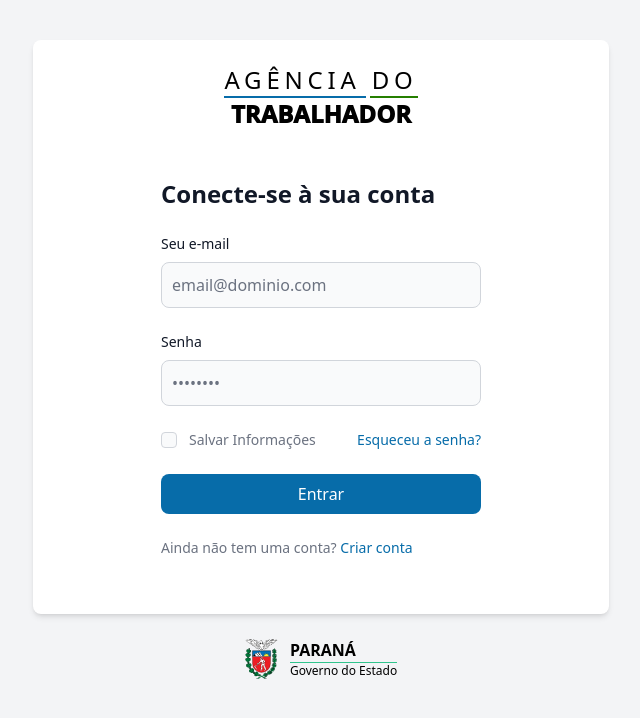
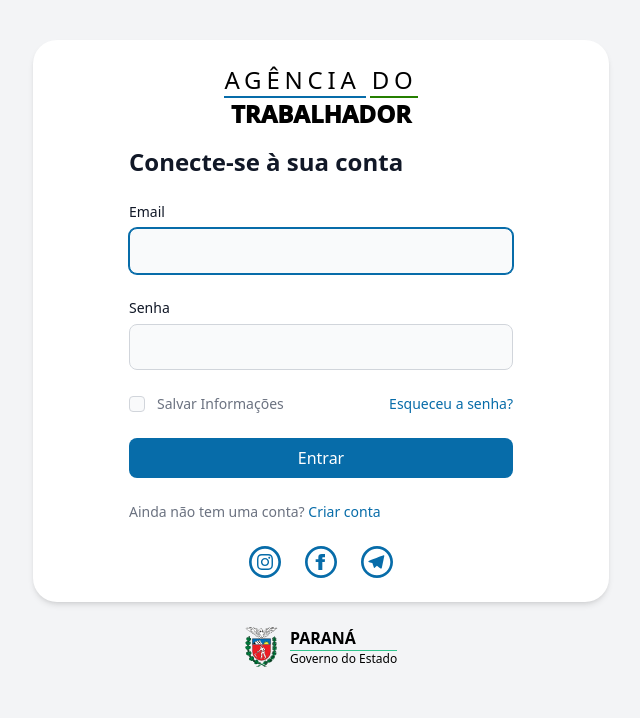
Before and after one commit to odivalneto/JobsParana, a Django app: page /accounts/login/ in a window 1280 px wide. Shown: the top 718 px of the page, without its empty margins (319-959 px from the left). Run offline with Django 5.2, Linux system fonts and the light colour scheme; some libraries are stand-ins or nearby versions.

Commit message:
Updates template login

```diff
--- a/static/src/output.css
+++ b/static/src/output.css
@@ -1283,6 +1283,14 @@
   margin-left: 30px;
 }
 
+.mt-10 {
+  margin-top: 2.5rem;
+}
+
+.mt-6 {
+  margin-top: 1.5rem;
+}
+
 .line-clamp-3 {
   overflow: hidden;
   display: -webkit-box;
@@ -1414,6 +1422,14 @@
   width: 3;
 }
 
+.w-6 {
+  width: 1.5rem;
+}
+
+.w-8 {
+  width: 2rem;
+}
+
 .max-w-2xl {
   max-width: 42rem;
 }
@@ -1432,6 +1448,26 @@
 
 .max-w-xl {
   max-width: 36rem;
+}
+
+.max-w-xs {
+  max-width: 20rem;
+}
+
+.max-w-4 {
+  max-width: 1rem;
+}
+
+.max-w-60 {
+  max-width: 15rem;
+}
+
+.max-w-3 {
+  max-width: 0.75rem;
+}
+
+.max-w-36 {
+  max-width: 9rem;
 }
 
 .flex-1 {
@@ -1661,6 +1697,14 @@
   border-radius: 0.5rem;
 }
 
+.rounded-xl {
+  border-radius: 0.75rem;
+}
+
+.rounded-3xl {
+  border-radius: 1.5rem;
+}
+
 .rounded-e-lg {
   border-start-end-radius: 0.5rem;
   border-end-end-radius: 0.5rem;
@@ -1823,6 +1867,10 @@
   padding: 1rem;
 }
 
+.p-6 {
+  padding: 1.5rem;
+}
+
 .px-2 {
   padding-left: 0.5rem;
   padding-right: 0.5rem;
@@ -1906,6 +1954,18 @@
 
 .pl-\[30px\] {
   padding-left: 30px;
+}
+
+.pb-1 {
+  padding-bottom: 0.25rem;
+}
+
+.pt-10 {
+  padding-top: 2.5rem;
+}
+
+.pt-8 {
+  padding-top: 2rem;
 }
 
 .text-center {
--- /dev/null
+++ b/templates/misc/social_media.html
@@ -0,0 +1,24 @@
+<div class="flex justify-between mx-auto max-w-36 text-primary-100">
+
+    <a href="https://instagram.com/agenciadotrabalhadorcuritiba/" target="_blank">
+        <svg xmlns="http://www.w3.org/2000/svg" class="w-8 h-8 " viewBox="0 0 24 24" fill="currentColor">
+            <path d="M12 2c5.514 0 10 4.486 10 10s-4.486 10-10 10-10-4.486-10-10 4.486-10 10-10zm0-2c-6.627 0-12 5.373-12 12s5.373 12 12 12 12-5.373 12-12-5.373-12-12-12zm0 7.082c1.602 0 1.792.006 2.425.035 1.627.074 2.385.845 2.46 2.459.028.633.034.822.034 2.424s-.006 1.792-.034 2.424c-.075 1.613-.832 2.386-2.46 2.46-.633.028-.822.035-2.425.035-1.602 0-1.792-.006-2.424-.035-1.63-.075-2.385-.849-2.46-2.46-.028-.632-.035-.822-.035-2.424s.007-1.792.035-2.424c.074-1.615.832-2.386 2.46-2.46.632-.029.822-.034 2.424-.034zm0-1.082c-1.63 0-1.833.007-2.474.037-2.18.1-3.39 1.309-3.49 3.489-.029.641-.036.845-.036 2.474 0 1.63.007 1.834.036 2.474.1 2.179 1.31 3.39 3.49 3.49.641.029.844.036 2.474.036 1.63 0 1.834-.007 2.475-.036 2.176-.1 3.391-1.309 3.489-3.49.029-.64.036-.844.036-2.474 0-1.629-.007-1.833-.036-2.474-.098-2.177-1.309-3.39-3.489-3.489-.641-.03-.845-.037-2.475-.037zm0 2.919c-1.701 0-3.081 1.379-3.081 3.081s1.38 3.081 3.081 3.081 3.081-1.379 3.081-3.081c0-1.701-1.38-3.081-3.081-3.081zm0 5.081c-1.105 0-2-.895-2-2 0-1.104.895-2 2-2 1.104 0 2.001.895 2.001 2s-.897 2-2.001 2zm3.202-5.922c-.397 0-.72.322-.72.72 0 .397.322.72.72.72.398 0 .721-.322.721-.72 0-.398-.322-.72-.721-.72z"></path>
+        </svg>
+
+    </a>
+
+    <a href="https://www.facebook.com/people/Agência-do-Trabalhador-Curitiba/61556199377273/?_rdr" target="_blank">
+        <svg xmlns="http://www.w3.org/2000/svg" class="w-8 h-8" viewBox="0 0 24 24" fill="currentColor">
+            <path d="M12 2c5.514 0 10 4.486 10 10s-4.486 10-10 10-10-4.486-10-10 4.486-10 10-10zm0-2c-6.627 0-12 5.373-12 12s5.373 12 12 12 12-5.373 12-12-5.373-12-12-12zm-2 10h-2v2h2v6h3v-6h1.82l.18-2h-2v-.833c0-.478.096-.667.558-.667h1.442v-2.5h-2.404c-1.798 0-2.596.792-2.596 2.308v1.692z"></path>
+        </svg>
+
+    </a>
+
+    <a href="https://t.me/agenciacuritiba" target="_blank">
+        <svg xmlns="http://www.w3.org/2000/svg" class="w-8 h-8" viewBox="0 0 24 24" fill="currentColor">
+            <path d="M12,0c-6.627,0 -12,5.373 -12,12c0,6.627 5.373,12 12,12c6.627,0 12,-5.373 12,-12c0,-6.627 -5.373,-12 -12,-12Zm0,2c5.514,0 10,4.486 10,10c0,5.514 -4.486,10 -10,10c-5.514,0 -10,-4.486 -10,-10c0,-5.514 4.486,-10 10,-10Zm2.692,14.889c0.161,0.115 0.368,0.143 0.553,0.073c0.185,-0.07 0.322,-0.228 0.362,-0.42c0.435,-2.042 1.489,-7.211 1.884,-9.068c0.03,-0.14 -0.019,-0.285 -0.129,-0.379c-0.11,-0.093 -0.263,-0.12 -0.399,-0.07c-2.096,0.776 -8.553,3.198 -11.192,4.175c-0.168,0.062 -0.277,0.223 -0.271,0.4c0.006,0.177 0.125,0.33 0.296,0.381c1.184,0.354 2.738,0.847 2.738,0.847c0,0 0.725,2.193 1.104,3.308c0.047,0.139 0.157,0.25 0.301,0.287c0.145,0.038 0.298,-0.001 0.406,-0.103c0.608,-0.574 1.548,-1.461 1.548,-1.461c0,0 1.786,1.309 2.799,2.03Zm-5.505,-4.338l0.84,2.769l0.186,-1.754c0,0 3.243,-2.925 5.092,-4.593c0.055,-0.048 0.062,-0.13 0.017,-0.188c-0.045,-0.057 -0.126,-0.071 -0.188,-0.032c-2.143,1.368 -5.947,3.798 -5.947,3.798Z"></path>
+        </svg>
+
+    </a>
+
+</div>
--- a/templates/registration/login.html
+++ b/templates/registration/login.html
@@ -1,9 +1,10 @@
 {% extends '_login.html' %}
 {% load static %}
+{% load custom_tags %}
 
 {% block content %}
 
-    <section class="bg-white rounded-lg shadow-md py-6 px-4 mx-auto max-w-xl">
+    <section class="bg-white rounded-3xl shadow-md p-6 mx-auto max-w-xl">
 
         <div class="container grid gap-4 md:max-w-sm mx-auto">
 
@@ -11,32 +12,26 @@
                 {% include 'misc/logo_agencia_trabalhador.html' %}
             </div>
 
-            <div class="space-y-4 md:space-y-6 sm:p-8">
+            <div class="space-y-6">
+
                 <h1 class="text-xl font-bold leading-tight tracking-tight text-gray-900 md:text-2xl dark:text-white">
                     Conecte-se à sua conta
                 </h1>
-                <form class="space-y-4 md:space-y-6" method="POST">{% csrf_token %}
-                    <div>
-                        <label for="username" class="block mb-2 text-sm font-medium text-gray-900 dark:text-white">Seu
-                            e-mail</label>
-                        <input type="email" name="username" id="username"
-                               class="input-primary"
-                               placeholder="email@dominio.com" required="">
-                    </div>
-                    <div>
-                        <label for="password"
-                               class="block mb-2 text-sm font-medium text-gray-900 dark:text-white">Senha</label>
-                        <input type="password" name="password" id="password" placeholder="••••••••"
-                               class="input-primary"
-                               required="">
-                    </div>
+
+                <form class="space-y-4 md:space-y-6" method="POST">
+                    {% csrf_token %}
+                    {% form_flowbite form %}
+
                     <div class="flex items-center justify-between">
+
                         <div class="flex items-start">
+
                             <div class="flex items-center h-5">
                                 <input id="remember" aria-describedby="remember" type="checkbox"
                                        class="w-4 h-4 border border-gray-300 rounded bg-gray-50 focus:ring-3 focus:ring-primary-300 dark:bg-gray-700 dark:border-gray-600 dark:focus:ring-primary-100 dark:ring-offset-gray-800"
                                 >
                             </div>
+
                             <div class="ml-3 text-sm">
                                 <label for="remember" class="text-gray-500 dark:text-gray-300">Salvar
                                     Informações</label>
@@ -55,8 +50,13 @@
                                                     class="font-medium text-primary-100 hover:underline">Criar
                         conta</a>
                     </p>
+
+                    {% include 'misc/social_media.html' %}
+
                 </form>
+
             </div>
+
         </div>
 
     </section>
--- a/templates/registration/registration.html
+++ b/templates/registration/registration.html
@@ -4,7 +4,7 @@
 
 {% block content %}
 
-    <section class="bg-white rounded-lg shadow-md py-6 px-4 mx-auto max-w-xl">
+    <section class="bg-white rounded-3xl shadow-md py-6 px-4 mx-auto max-w-xl">
 
         <div class="container grid gap-4 max-w-sm mx-auto">
 
```
